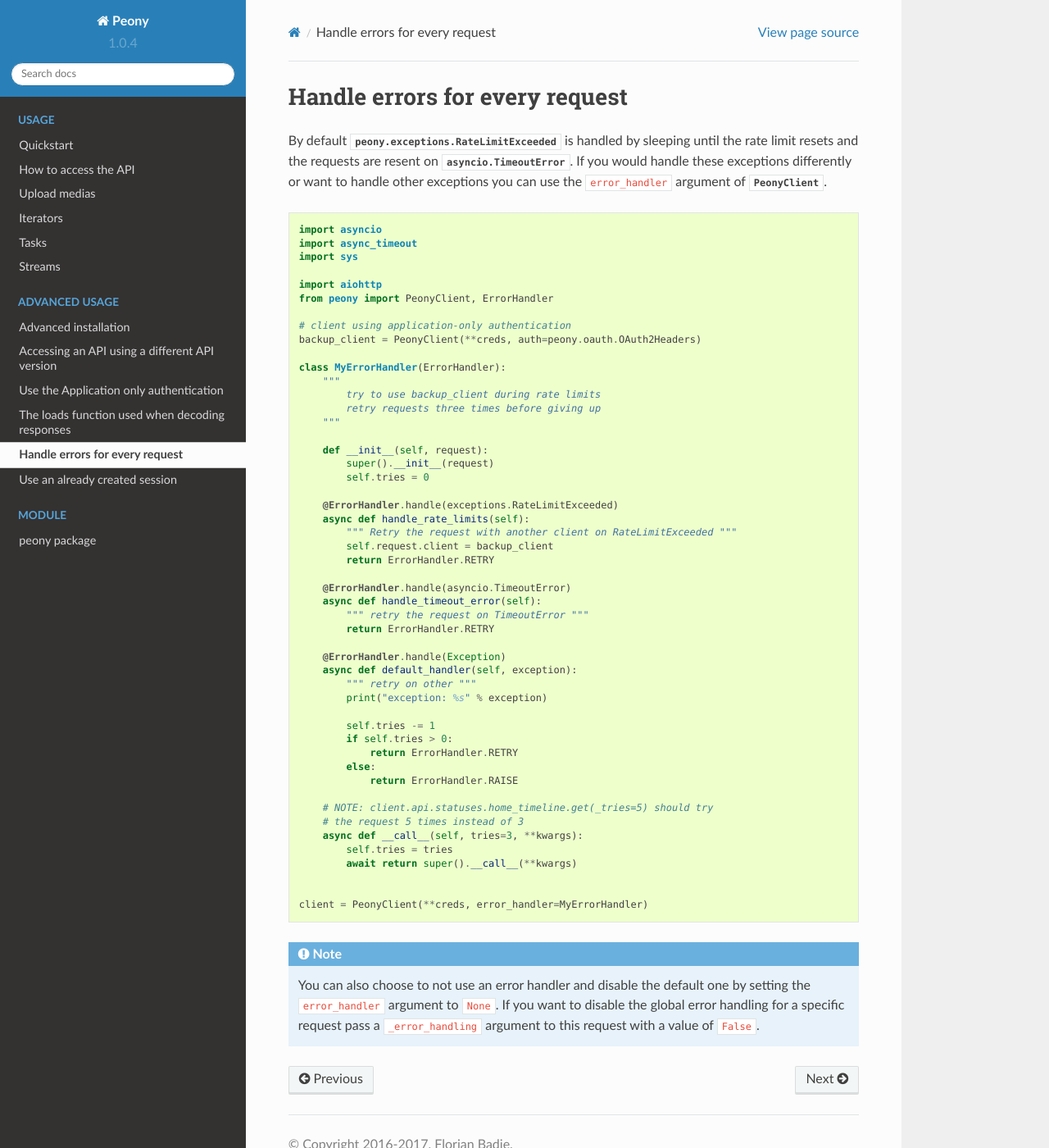
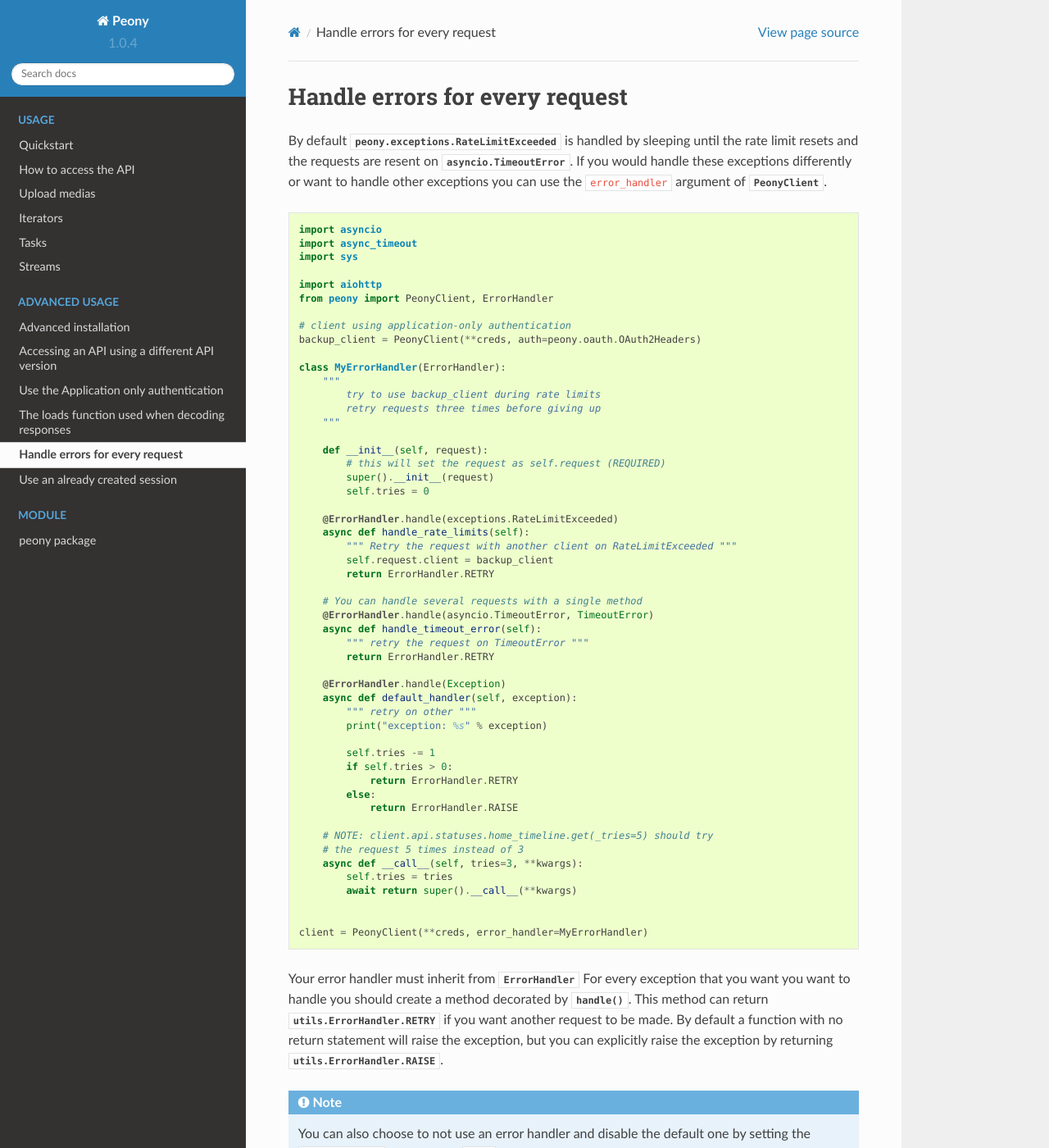
Before and after one commit to odrling/peony-twitter, a Sphinx documentation site: the page built from docs/adv_usage/error_handler.rst, in a window 1280 px wide and 1400 px high. Shown: the whole window at 82% size. Built offline with Sphinx 7.4.7 and the Read the Docs theme 2.0.0, drawn with Linux system fonts in a browser that asks for light colours.

Commit message:
add some more information about error handlers

```diff
--- a/docs/adv_usage/error_handler.rst
+++ b/docs/adv_usage/error_handler.rst
@@ -28,6 +28,7 @@ exceptions you can use the ``error_handler`` argument of
         """
 
         def __init__(self, request):
+            # this will set the request as self.request (REQUIRED)
             super().__init__(request)
             self.tries = 0
 
@@ -37,7 +38,8 @@ exceptions you can use the ``error_handler`` argument of
             self.request.client = backup_client
             return ErrorHandler.RETRY
 
-        @ErrorHandler.handle(asyncio.TimeoutError)
+        # You can handle several requests with a single method
+        @ErrorHandler.handle(asyncio.TimeoutError, TimeoutError)
         async def handle_timeout_error(self):
             """ retry the request on TimeoutError """
             return ErrorHandler.RETRY
@@ -62,6 +64,15 @@ exceptions you can use the ``error_handler`` argument of
 
     client = PeonyClient(**creds, error_handler=MyErrorHandler)
 
+
+Your error handler must inherit from :class:`~peony.utils.ErrorHandler`
+For every exception that you want you want to handle you should create
+a method decorated by :func:`~peony.utils.ErrorHandler.handle`.
+This method can return :obj:`utils.ErrorHandler.RETRY` if you want another
+request to be made. By default a function with no return statement will raise
+the exception, but you can explicitly raise the exception by returning
+:obj:`utils.ErrorHandler.RAISE`.
+
 .. note::
     You can also choose to not use an error handler and disable the default one
     by setting the ``error_handler`` argument to ``None``.
```
